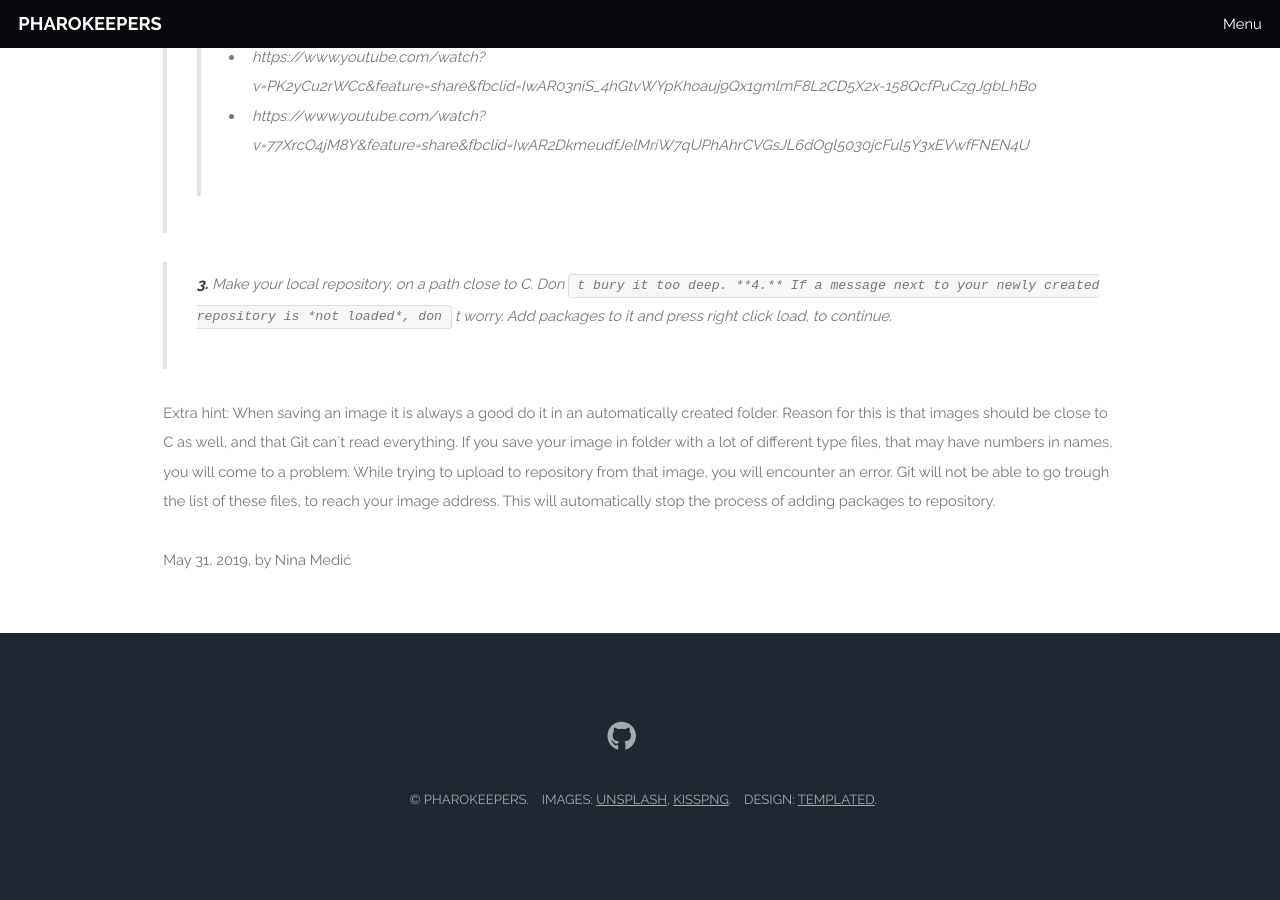
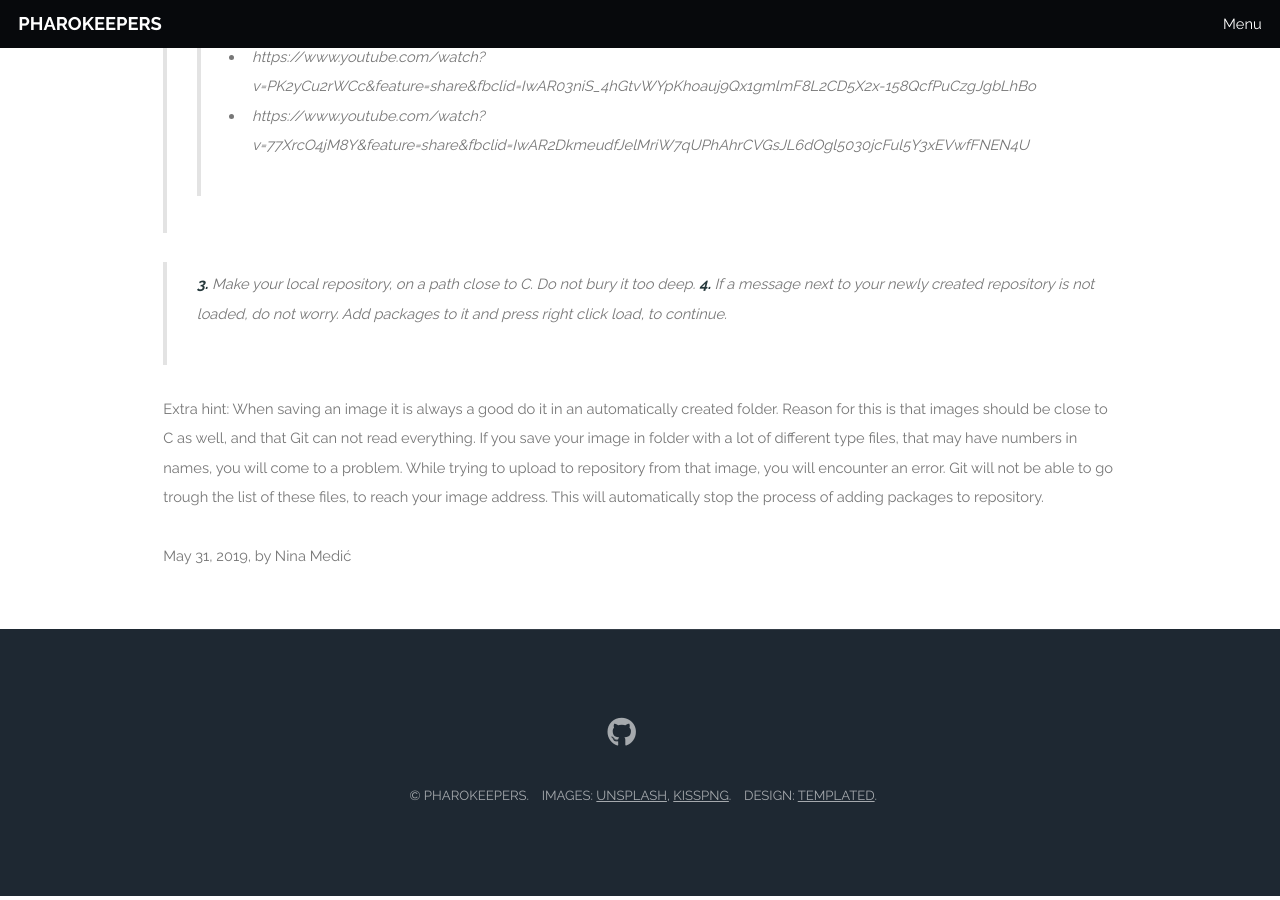
Before and after one commit to Pharokeepers/pharokeepers.github.io, a Jekyll site: the page built from _posts/2019-05-25-Nina_Fourth_Week.markdown, in a window 1280 px wide and 900 px high, scrolled down 1041 px. Built offline with Jekyll 4.4.1, drawn with Linux system fonts in a browser that asks for light colours; emoji names are drawn with the system emoji font; comment, search, counter and statistics services are not loaded.

```diff
--- a/_posts/2019-05-25-Nina_Fourth_Week.markdown
+++ b/_posts/2019-05-25-Nina_Fourth_Week.markdown
@@ -20,7 +20,7 @@ Iceberg works nicely on Pharo 7.0, but I will not get into its details here. Wha
  >>* https://www.youtube.com/watch?v=PK2yCu2rWCc&feature=share&fbclid=IwAR03niS_4hGtvWYpKhoauj9Qx1gmlmF8L2CD5X2x-158QcfPuCzgJgbLhBo
  >>* https://www.youtube.com/watch?v=77XrcO4jM8Y&feature=share&fbclid=IwAR2DkmeudfJelMriW7qUPhAhrCVGsJL6dOgl5030jcFul5Y3xEVwfFNEN4U
 
-> **3.** Make your local repository, on a path close to C. Don`t bury it too deep.
-> **4.** If a message next to your newly created repository is *not loaded*, don`t worry. Add packages to it and press right click *load*, to continue.
+> **3.** Make your local repository, on a path close to C. Do not bury it too deep.
+> **4.** If a message next to your newly created repository is *not loaded*, do not worry. Add packages to it and press right click *load*, to continue.
 
-Extra hint: When saving an image it is always a good do it in an automatically created folder. Reason for this is that images should be close to C as well, and that Git can`t read everything. If you save your image in folder with a lot of different type files, that may have numbers in names, you will come to a problem. While trying to upload to repository from that image, you will encounter an error. Git will not be able to go trough the list of these files, to reach your image address. This will automatically stop the process of adding packages to repository.
+Extra hint: When saving an image it is always a good do it in an automatically created folder. Reason for this is that images should be close to C as well, and that Git can not read everything. If you save your image in folder with a lot of different type files, that may have numbers in names, you will come to a problem. While trying to upload to repository from that image, you will encounter an error. Git will not be able to go trough the list of these files, to reach your image address. This will automatically stop the process of adding packages to repository.
```
